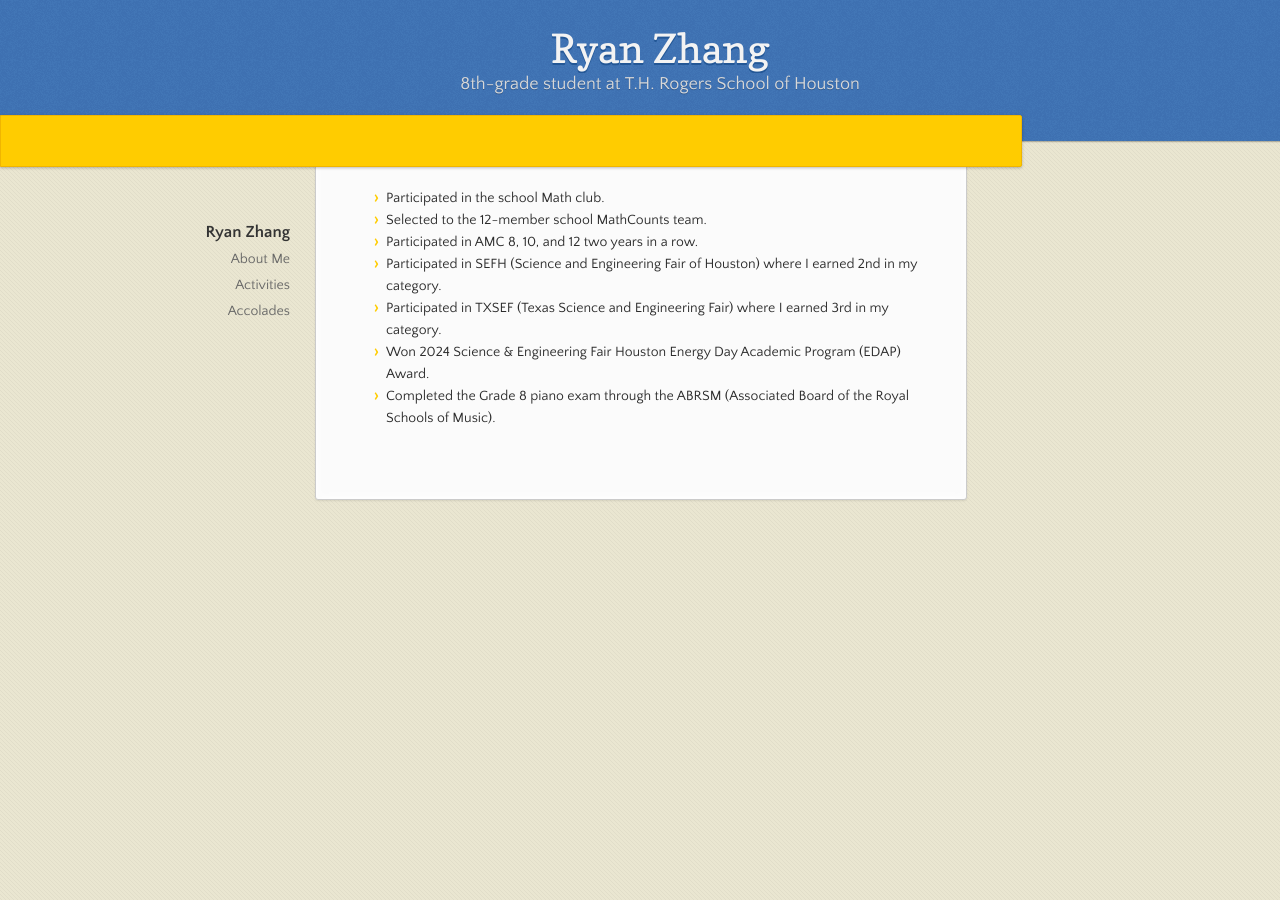
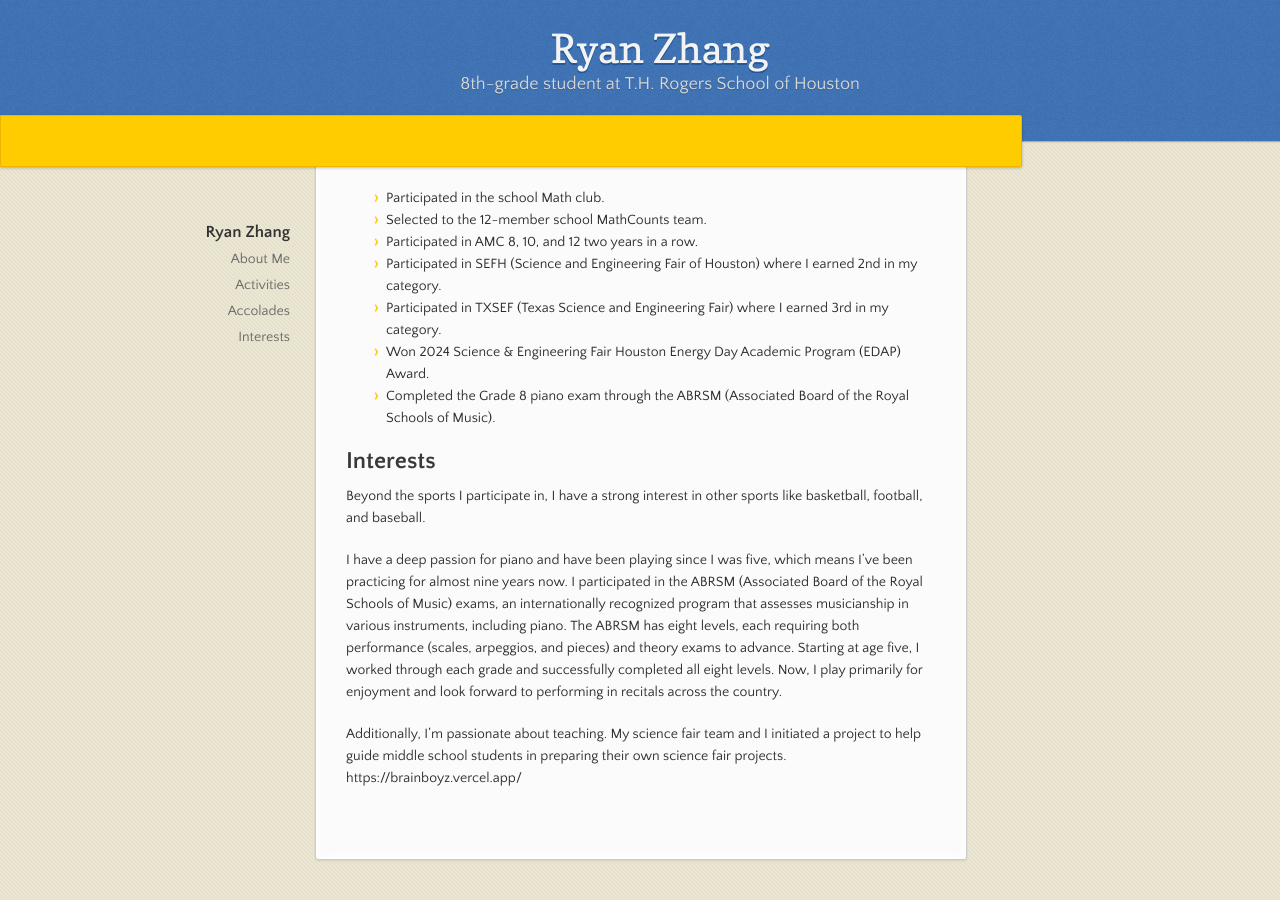
Before and after one commit to RChenZhang/rchenzhang.github.io, a Jekyll site: the page built from index.md, in a window 1280 px wide and 900 px high, scrolled down 680 px. Built offline with Jekyll 4.4.1, drawn with Linux system fonts in a browser that asks for light colours; our own code applies the rules of GitHub Pages for plain Markdown files; before the commit the page ends 1220 px from its top, so only the background shows below that.

Commit message:
Update index.md

```diff
--- a/index.md
+++ b/index.md
@@ -34,3 +34,11 @@ I have also earned various different academic accolades in and outside of school
  - Participated in TXSEF (Texas Science and Engineering Fair) where I earned 3rd in my category.
  - Won 2024 Science & Engineering Fair Houston Energy Day Academic Program (EDAP) Award.
  - Completed the Grade 8 piano exam through the ABRSM (Associated Board of the Royal Schools of Music).
+
+## Interests
+
+Beyond the sports I participate in, I have a strong interest in other sports like basketball, football, and baseball.
+
+I have a deep passion for piano and have been playing since I was five, which means I've been practicing for almost nine years now. I participated in the ABRSM (Associated Board of the Royal Schools of Music) exams, an internationally recognized program that assesses musicianship in various instruments, including piano. The ABRSM has eight levels, each requiring both performance (scales, arpeggios, and pieces) and theory exams to advance. Starting at age five, I worked through each grade and successfully completed all eight levels. Now, I play primarily for enjoyment and look forward to performing in recitals across the country.
+
+Additionally, I’m passionate about teaching. My science fair team and I initiated a project to help guide middle school students in preparing their own science fair projects. https://brainboyz.vercel.app/
```
